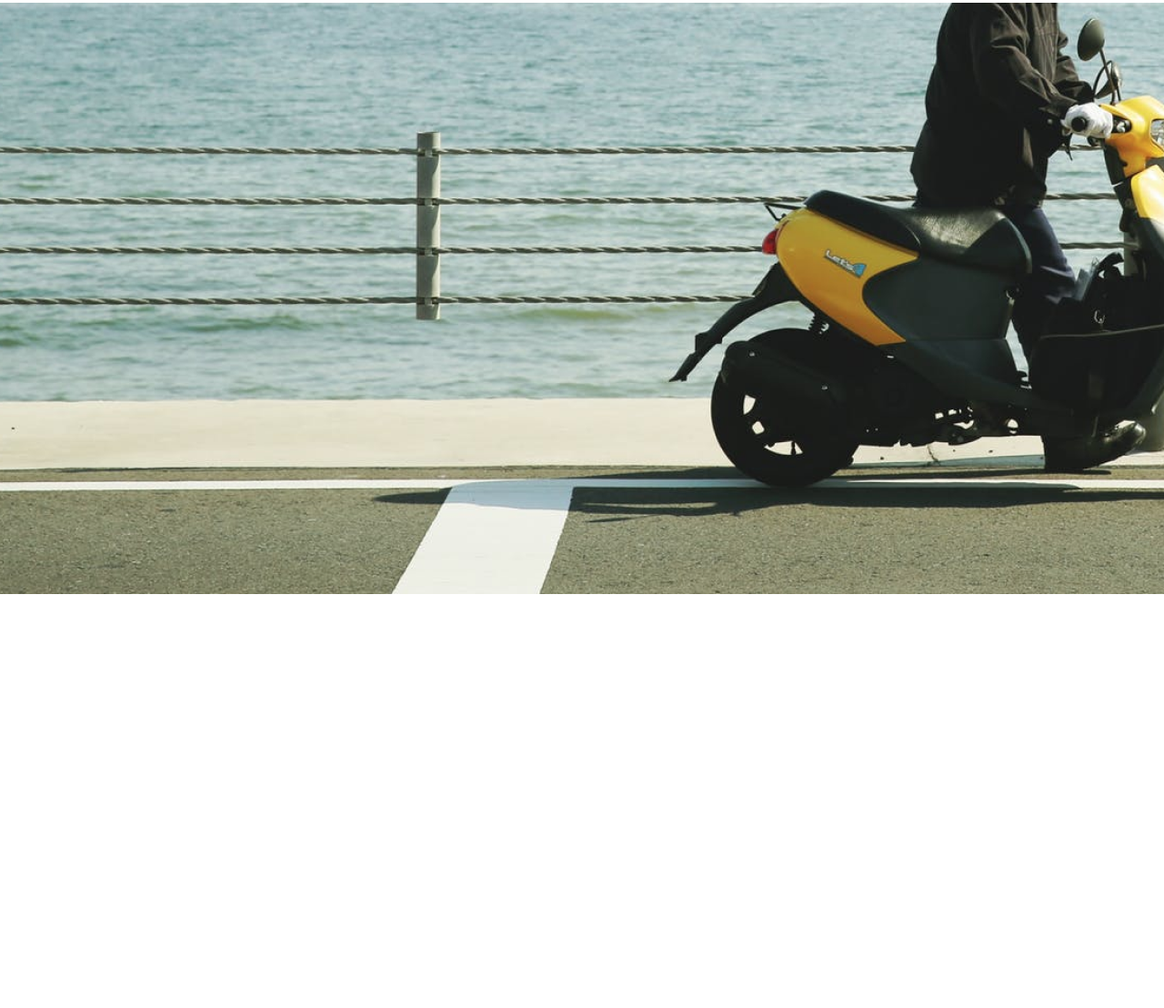
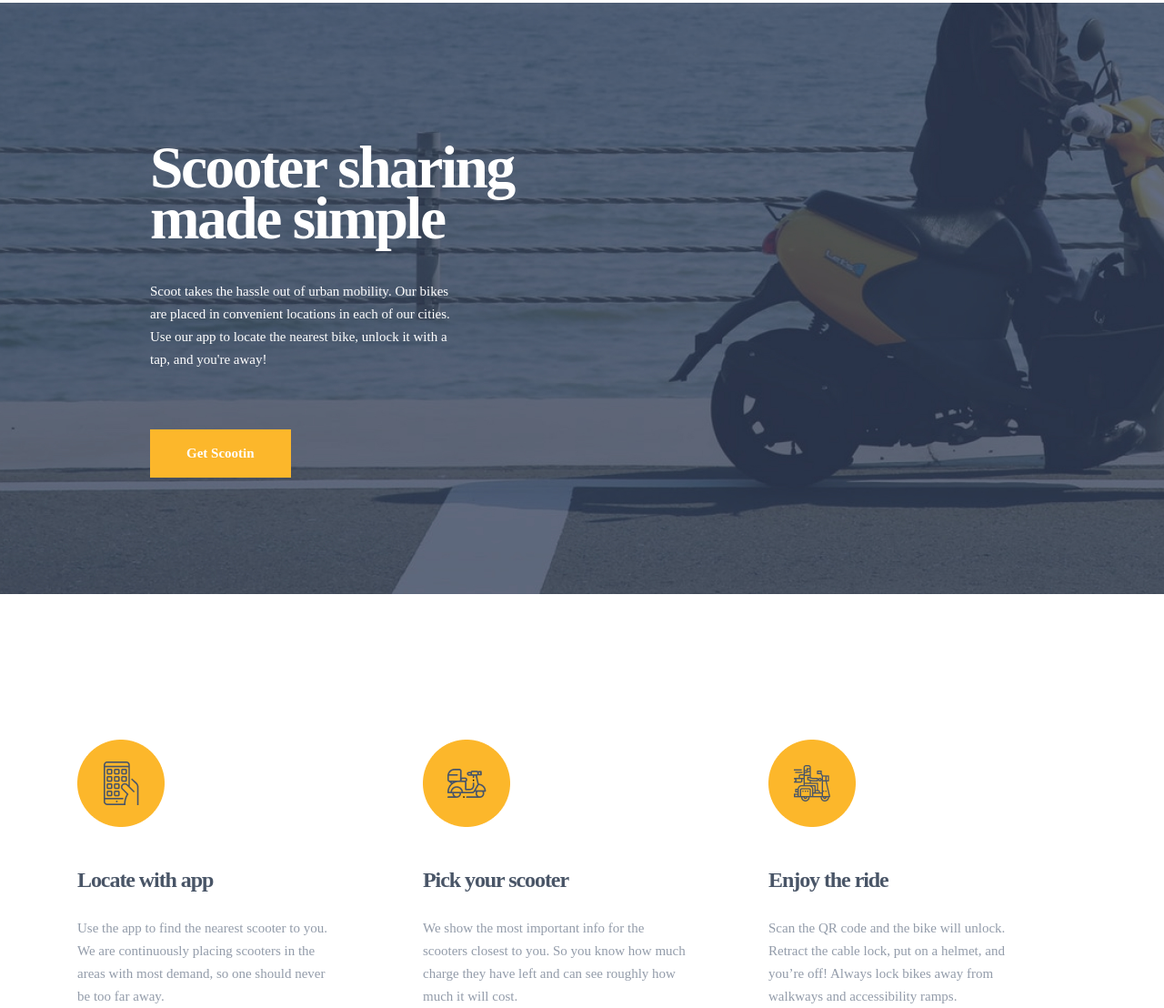
Before and after one commit to iskandarusmanov/lesson-22_homework, a plain HTML site: page index.html in a window 1280 px wide. Shown: the part 93-1201 px from the top of the page at 91% size. Before the commit the page ends 800 px from the top, so only its background shows below. Drawn offline with Linux system fonts and the light colour scheme.

Commit message:
add: home page's first section and banner

```diff
--- a/css/home.css
+++ b/css/home.css
@@ -33,7 +33,67 @@
     margin: 0 auto;
     width: 1440px;
     height: 650px;
-    background-image: url(../images/home_banner_bg.png);
+    background-image: url(../images/home__banner__bg.jpg);
     background-size: contain;
     background-repeat: no-repeat;
+    padding: 153px 165px;
+    margin-bottom: 160px;
 }
+
+.banner__title {
+    max-width: 500px;
+    color: #FFF;
+    font-family: 'Space Mono';
+    font-size: 56px;
+    font-style: normal;
+    font-weight: 700;
+    line-height: 56px;
+    letter-spacing: -2.5px;
+}
+
+.banner__desc {
+    max-width: 350px;
+    margin-top: 40px;
+    color: #FFF;
+    font-family: Lexend Deca;
+    font-size: 15px;
+    font-style: normal;
+    font-weight: 400;
+    line-height: 25px;
+}
+
+.banner__btn {
+    margin-top: 64px;
+}
+
+.section--one__row {
+    display: flex;
+    justify-content: space-between;
+}
+
+.section--one__card {
+    width: 350px;
+    height: 290px;
+}
+
+.section--one__card h4 {
+    margin-top: 40px;
+    color: #495567;
+    font-family: 'Space Mono';
+    font-size: 24px;
+    font-style: normal;
+    font-weight: 700;
+    line-height: 28px;
+    letter-spacing: -1.071px;
+}
+
+.section--one__card p {
+    width: 290px;
+    color: #939CAA;
+    font-family: 'Lexend Deca';
+    font-size: 15px;
+    font-style: normal;
+    font-weight: 400;
+    line-height: 25px;
+    margin-top: 27px;
+}
--- a/index.html
+++ b/index.html
@@ -1,5 +1,6 @@
 <!DOCTYPE html>
 <html lang="en">
+
 <head>
     <meta charset="UTF-8">
     <meta name="viewport" content="width=device-width, initial-scale=1.0">
@@ -7,6 +8,7 @@
     <link rel="stylesheet" href="./css/home.css">
     <title>lesson-22</title>
 </head>
+
 <body>
     <header>
         <div class="header">
@@ -14,11 +16,11 @@
                 <div class="nav__icon">
                     <img src="./icons/home-header-icon.svg" alt="">
                 </div>
-                    <ul class="nav__menu">
-                        <li><a class="nav__item" href="about.html">About</a></li>
-                        <li><a class="nav__item" href="lacotion">Location</a></li>
-                        <li><a class="nav__item" href="career.html">Careers</a></li>
-                    </ul>
+                <ul class="nav__menu">
+                    <li><a class="nav__item" href="about.html">About</a></li>
+                    <li><a class="nav__item" href="lacotion">Location</a></li>
+                    <li><a class="nav__item" href="career.html">Careers</a></li>
+                </ul>
             </div>
             <div class="header__button">
                 <button class="btn">Get Scootin</button>
@@ -27,8 +29,54 @@
     </header>
     <section>
         <div class="banner__section">
-
+            <div class="banner__title">
+                <h3>
+                    Scooter sharing made simple
+                </h3>
+            </div>
+            <div class="banner__desc">
+                <p>
+                    Scoot takes the hassle out of urban mobility. Our bikes are placed in convenient locations in each
+                    of our cities. Use our app to locate the nearest bike, unlock it with a tap, and you're away!
+                </p>
+            </div>
+            <div class="banner__btn">
+                <button class="btn">Get Scootin</button>
+            </div>
+        </div>
+    </section>
+    <section class="section__one">
+        <div class="container section--one__row">
+            <div class="section--one__card">
+                <img src="./images/sec_one_img-1.png" alt="">
+                <h4>
+                    Locate with app
+                </h4>
+                <p>
+                    Use the app to find the nearest scooter to you. We are continuously placing scooters in the areas
+                    with most demand, so one should never be too far away.
+                </p>
+            </div>
+            <div class="section--one__card">
+                <img src="./images/sec_one_img-2.png" alt="">
+                <h4>
+                    Pick your scooter
+                </h4>
+                <p>
+                    We show the most important info for the scooters closest to you. So you know how much charge they have left and can see roughly how much it will cost.
+                </p>
+            </div>
+            <div class="section--one__card">
+                <img src="./images/sec_one_img-3.png" alt="">
+                <h4>
+                    Enjoy the ride
+                </h4>
+                <p>
+                    Scan the QR code and the bike will unlock. Retract the cable lock, put on a helmet, and you’re off! Always lock bikes away from walkways and accessibility ramps.
+                </p>
+            </div>
         </div>
     </section>
 </body>
+
 </html>
```
Also changed, not shown: images/home__banner__bg.jpg (added), images/home_banner_bg.png (deleted), images/sec_one_img-1.png (added), images/sec_one_img-2.png (added), images/sec_one_img-3.png (added).
